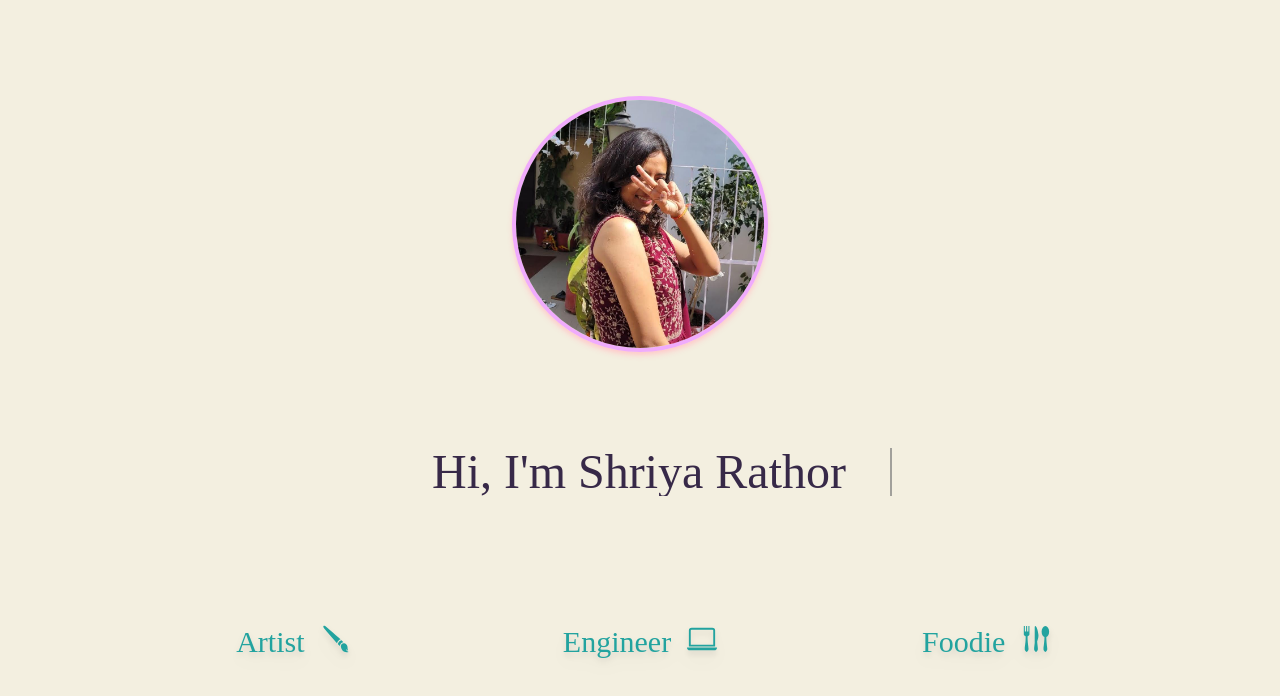
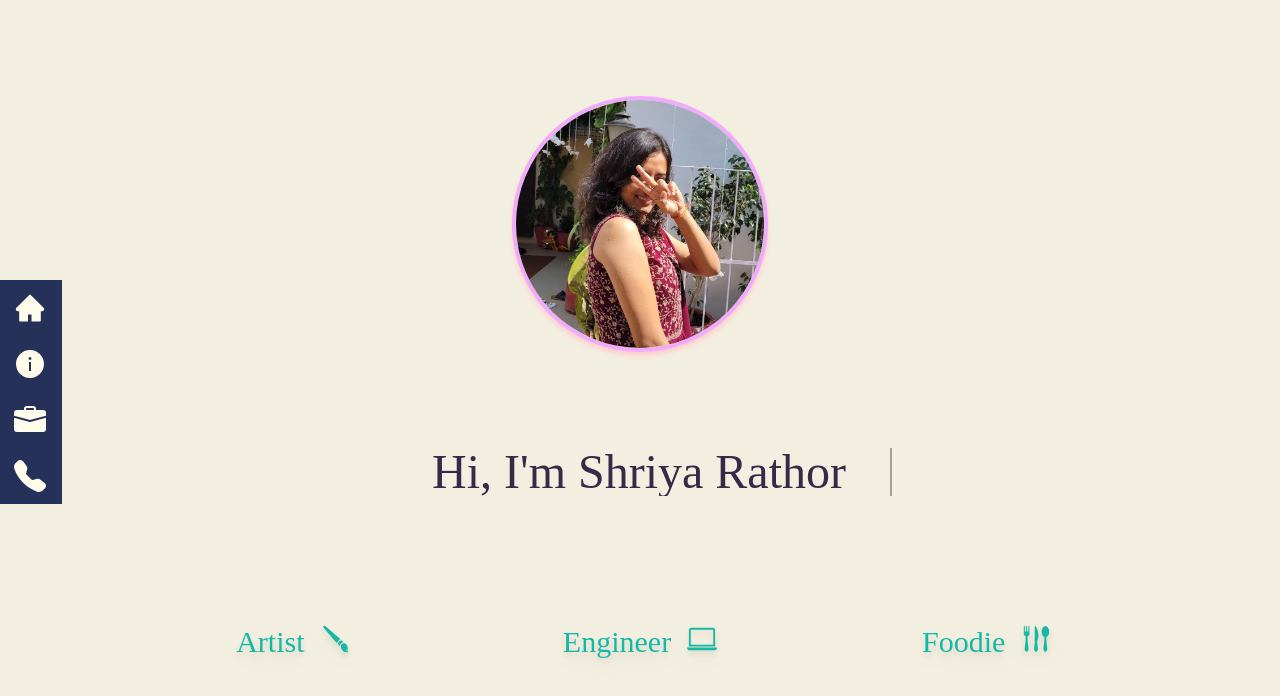
Before and after one commit to subs001/portfolio-1, a React (Create React App) app: page / in a window 1280 px wide. Shown: the top 696 px of the page. Built offline with nearby package versions, Linux system fonts and the light colour scheme.

Commit message:
Add navbar, Add NavItem component

```diff
--- /dev/null
+++ b/src/components/NavItem.component.jsx
@@ -0,0 +1,14 @@
+import React from "react";
+
+function NavItem({navIcon, navText, navLink=""}) {
+  return (
+    <li className="flex justify-between items-center w-48 h-14 px-4 bg-[#263159] text-[#FFFBEB]  ml-[-130px] hover:ml-0 duration-300">
+      <a href={navLink} className="flex justify-between items-center w-full text-lg">
+        {navText}
+      </a>
+      {navIcon}
+    </li>
+  );
+}
+
+export default NavItem;
--- /dev/null
+++ b/src/components/Navbar.component.jsx
@@ -0,0 +1,21 @@
+import React from "react";
+import NavItem from "./NavItem.component";
+import {AiFillHome, AiFillInfoCircle} from 'react-icons/ai';
+import {BsFillBriefcaseFill, BsFillTelephoneFill} from 'react-icons/bs';
+
+
+function Navbar() {
+  return (
+    <div className="flex flex-col top-[35%] left-0 fixed">
+      <ul>
+        <NavItem navIcon={<AiFillHome size={40}/>} navText={"Home"} navLink={""} />
+        <NavItem navIcon={<AiFillInfoCircle size={40}/>} navText={"About"} navLink={""} />
+        <NavItem navIcon={<BsFillBriefcaseFill size={40}/>} navText={"Experience"} navLink={""} />
+        <NavItem navIcon={<BsFillTelephoneFill size={40}/>} navText={"Contact"} navLink={""} />
+
+      </ul>
+    </div>
+  );
+}
+
+export default Navbar;
--- a/src/components/Profile.component.jsx
+++ b/src/components/Profile.component.jsx
@@ -4,7 +4,6 @@ import SmallText from "./SmallText.component";
 import { GiPaintBrush, GiForkKnifeSpoon } from "react-icons/gi";
 import { BsLaptop } from "react-icons/bs";
 import "../styles/typewriter.css";
-
 
 function Profile() {
   return (
--- a/src/components/SmallText.component.jsx
+++ b/src/components/SmallText.component.jsx
@@ -2,7 +2,7 @@ import React from "react";
 
 function SmallText({ text, icon }) {
   return (
-    <li className="font-satisfy text-[#22A39F] flex justify-center text-3xl gap-4 drop-shadow-lg shadow-gray-500 transform transition duration-100 hover:scale-150 hover:text-teal-500">
+    <li className="font-satisfy text-teal-500 flex justify-center text-3xl gap-4 drop-shadow-lg shadow-gray-500 transform transition duration-100 hover:scale-150 hover:text-[#22A39F]">
       {text}
       {icon}
     </li>
--- a/src/pages/Home.js
+++ b/src/pages/Home.js
@@ -1,9 +1,11 @@
 import React from "react";
 import Profile from "../components/Profile.component";
+import Navbar from "../components/Navbar.component";
 
 function Home() {
   return (
     <div>
+      <Navbar></Navbar>
       <Profile></Profile>
     </div>
   );
```
